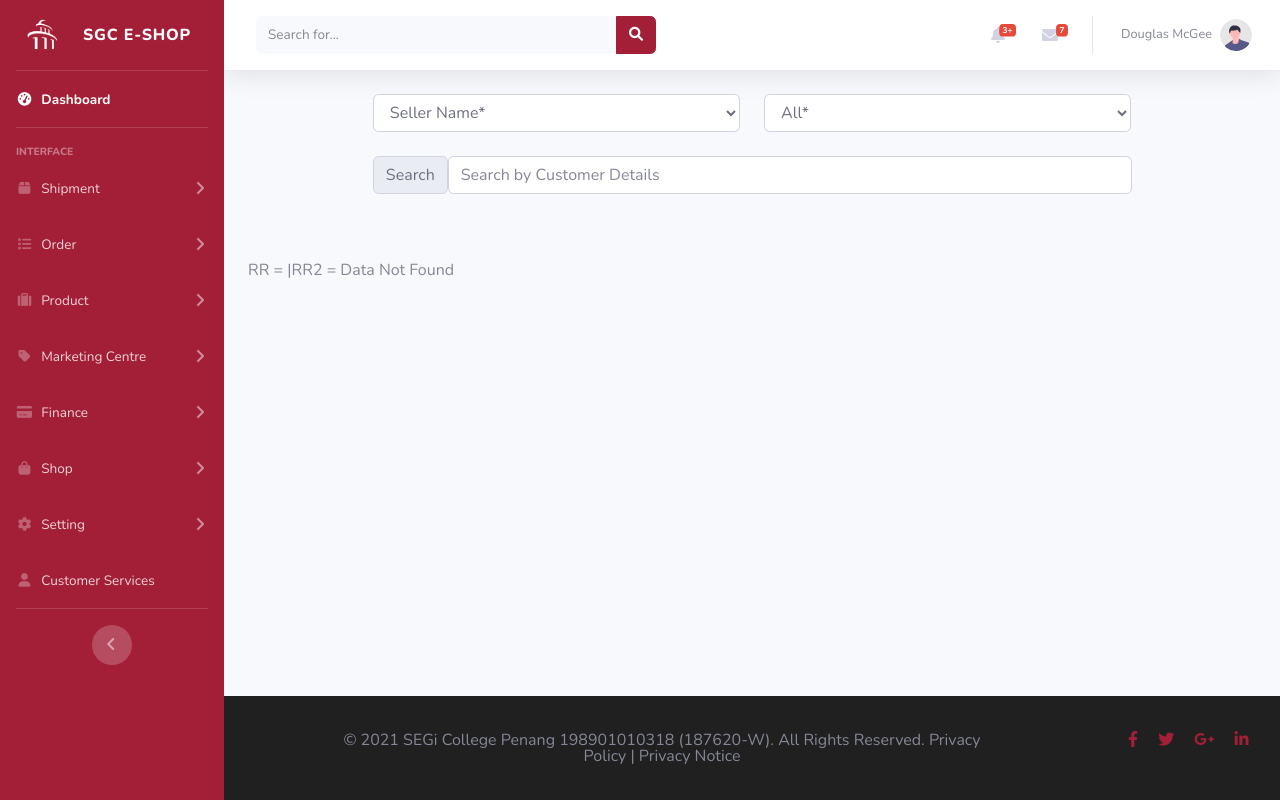
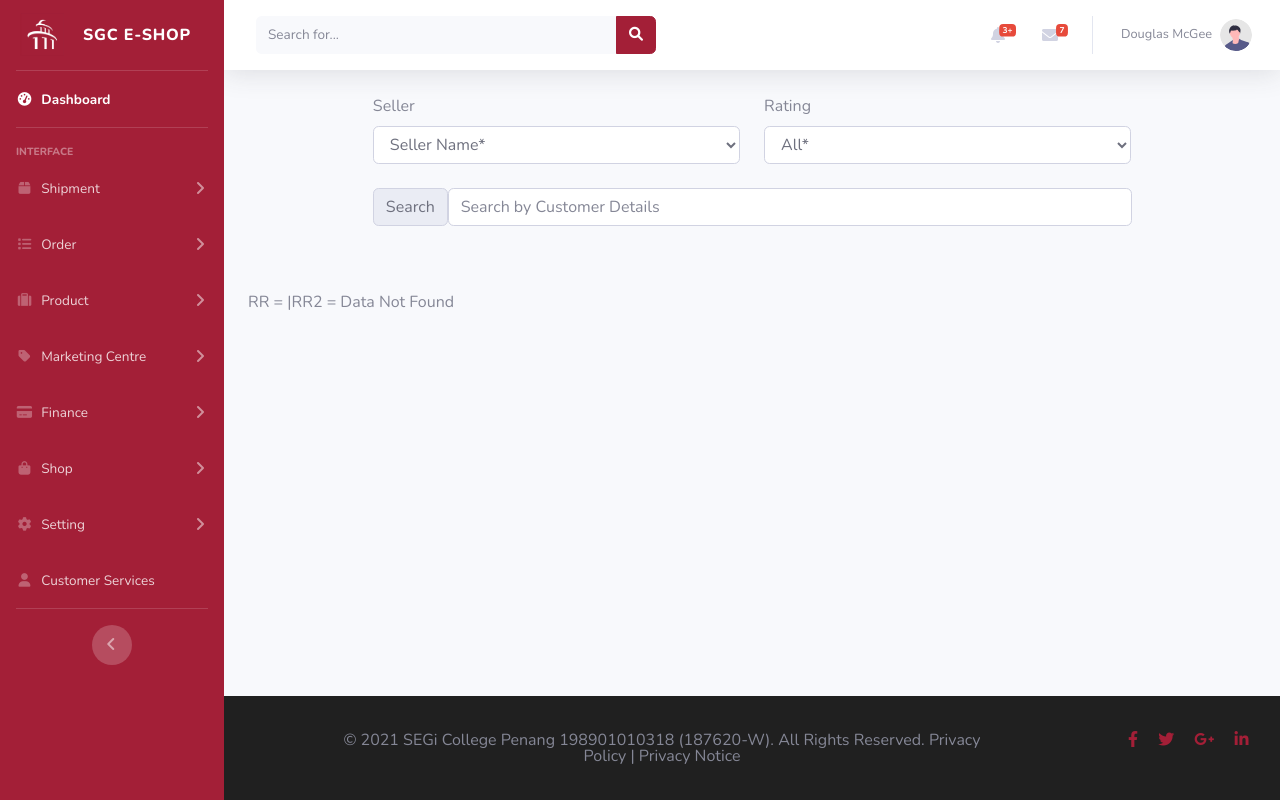
Before and after one commit to koku5566/SGC_Eshop, a PHP site: page /seller/review.php in a window 1280 px wide. Run offline with PHP 8.4, Linux system fonts and the light colour scheme; data that the repository does not hold is empty; some libraries are stand-ins or nearby versions.

Commit message:
Update review.php

```diff
--- a/seller/review.php
+++ b/seller/review.php
@@ -40,6 +40,7 @@ if($_SERVER['REQUEST_METHOD'] == 'POST' && isset ($_POST['uimage']) && !empty($_
 				<div class="row">
 					<div class="col">
 						<!--Seller-->
+						  <label>Seller</label>
 						  <select class="form-control" id = "selectSeller">
 							  <option value = "All">Seller Name*</option>
 							  <option value = "C-SJ">SEGI College Subang Jaya</option>
@@ -52,6 +53,7 @@ if($_SERVER['REQUEST_METHOD'] == 'POST' && isset ($_POST['uimage']) && !empty($_
 					</div>
 					<div class="col">
 						<!--Star-->
+						<label>Rating</label>
 						 <select class="form-control" id = "selectStar">
 							  <option value = "All">All*</option>
 							  <option value = "5">5</option>
```
